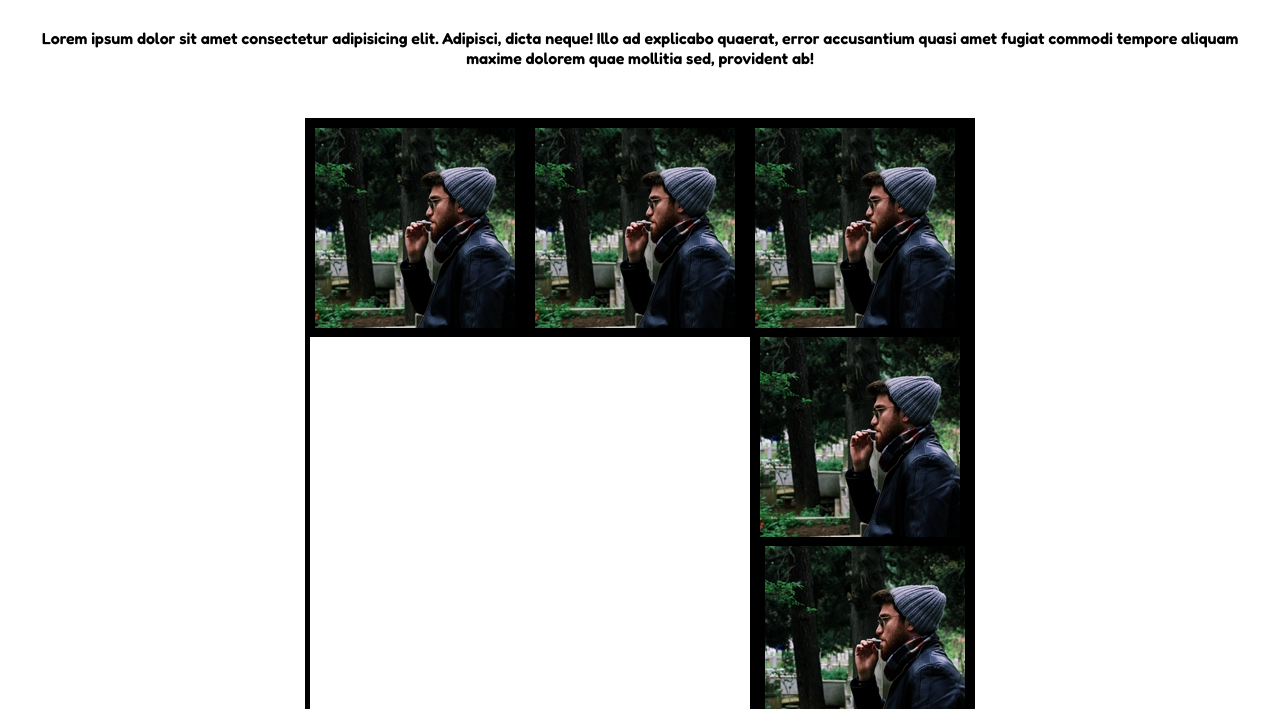
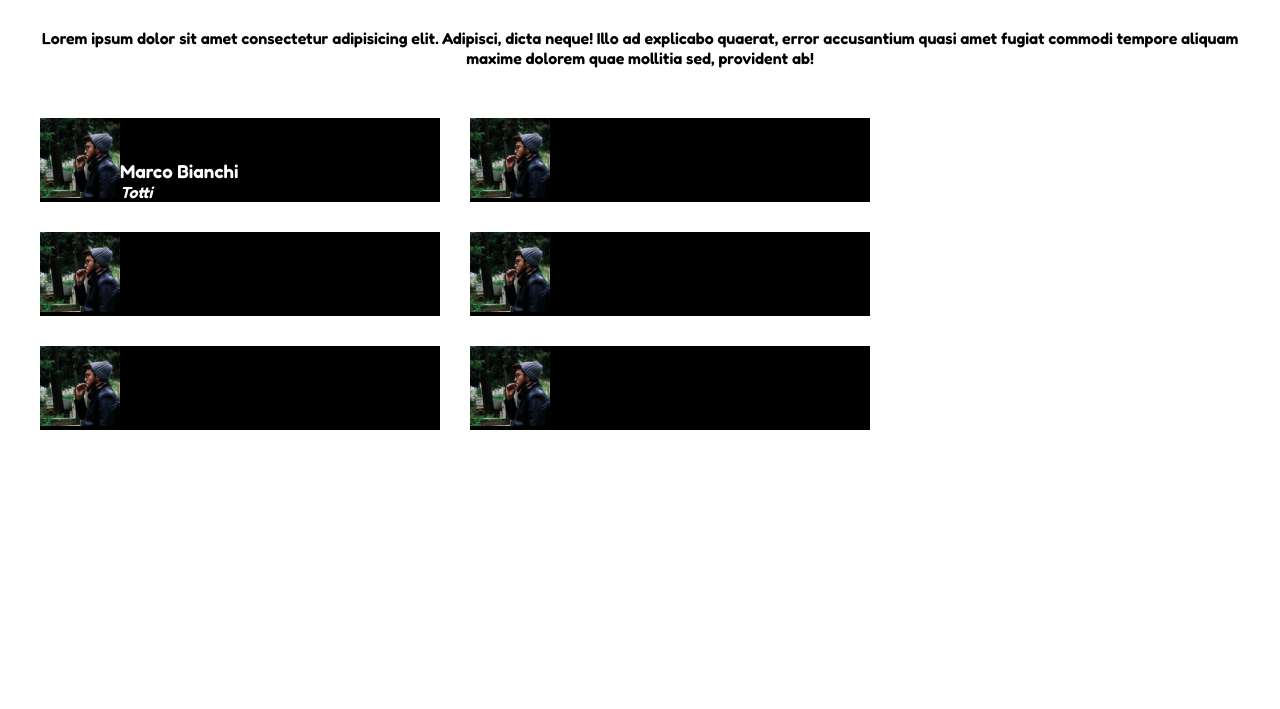
Before and after one commit to Trotteriniku/html-css-float-cards, a plain HTML site: page index.html in a window 1280 px wide. Shown: the part 91-800 px from the top of the page. Drawn offline with Linux system fonts and the light colour scheme.

Commit message:
trying fixing isuess

```diff
--- a/css/style.css
+++ b/css/style.css
@@ -48,9 +48,22 @@ header{
     float: left;
 }
 
+.pull-right{
+    float: right;
+}
+
 .box{
     background-color: black;
     /*float: left;*/
-    width: calc(100% / 3);
+    width: calc(100% / 3 );
+    margin: 0 30px 30px 0;
+}
+.img-size{
+    width: 20%;
+}
+
+.dati{
+   color: white;
+   display: inline-block;
 }
 /*CARDS*/
--- a/index.html
+++ b/index.html
@@ -19,31 +19,39 @@
             <p class="text-centering">Lorem ipsum dolor sit amet consectetur adipisicing elit. Adipisci, dicta neque! Illo ad explicabo quaerat, error accusantium quasi amet fugiat commodi tempore aliquam maxime dolorem quae mollitia sed, provident ab!</p>
 
 
-            <div class="wrapper clearfix debug">
+            <div class="wrapper clearfix">
 
-                <div class="box pull-left debug">
-                    <img  src="img/male1.png" alt="Marco Bianchi">
+                <div class="box pull-left clearfix ">
+                    <img class="img-size" src="img/male1.png" alt="Marco Bianchi">
+                    <div class=" dati">
+                        <h3>Marco Bianchi</h3>
+                        <address>Totti</address>
+                    </div>
                 </div>
 
-                <div class="box pull-left debug">
-                     <img src="img/male1.png" alt="Marco Bianchi">
+                <div class="box pull-left ">
+                     <img class="img-size" src="img/male1.png" alt="Marco Bianchi">
+
                 </div>
 
-                <div class="box pull-left  debug">
-                     <img src="img/male1.png" alt="Marco Bianchi">
-                <div>
+                <div class="box pull-left ">
+                    <img class="img-size" src="img/male1.png" alt="Marco Bianchi">
+               </div>
 
-                <div class="box pull-left  debug">
-                    <img src="img/male1.png" alt="Marco Bianchi">
-                <div>
 
-                <div class="box pull-left  debug">
-                    <img src="img/male1.png" alt="Marco Bianchi">
-                <div>
+               <div class="box pull-left ">
+                     <img class="img-size" src="img/male1.png" alt="Marco Bianchi">
+                </div>
 
-                <div class="box pull-left  debug">
-                    <img src="img/male1.png" alt="Marco Bianchi">
-                <div>
+                <div class="box pull-left ">
+                     <img class="img-size" src="img/male1.png" alt="Marco Bianchi">
+                </div>
+
+                <div class="box pull-left ">
+                    <img class="img-size" src="img/male1.png" alt="Marco Bianchi">
+               </div>
+
+
 
             </div>
 
```
